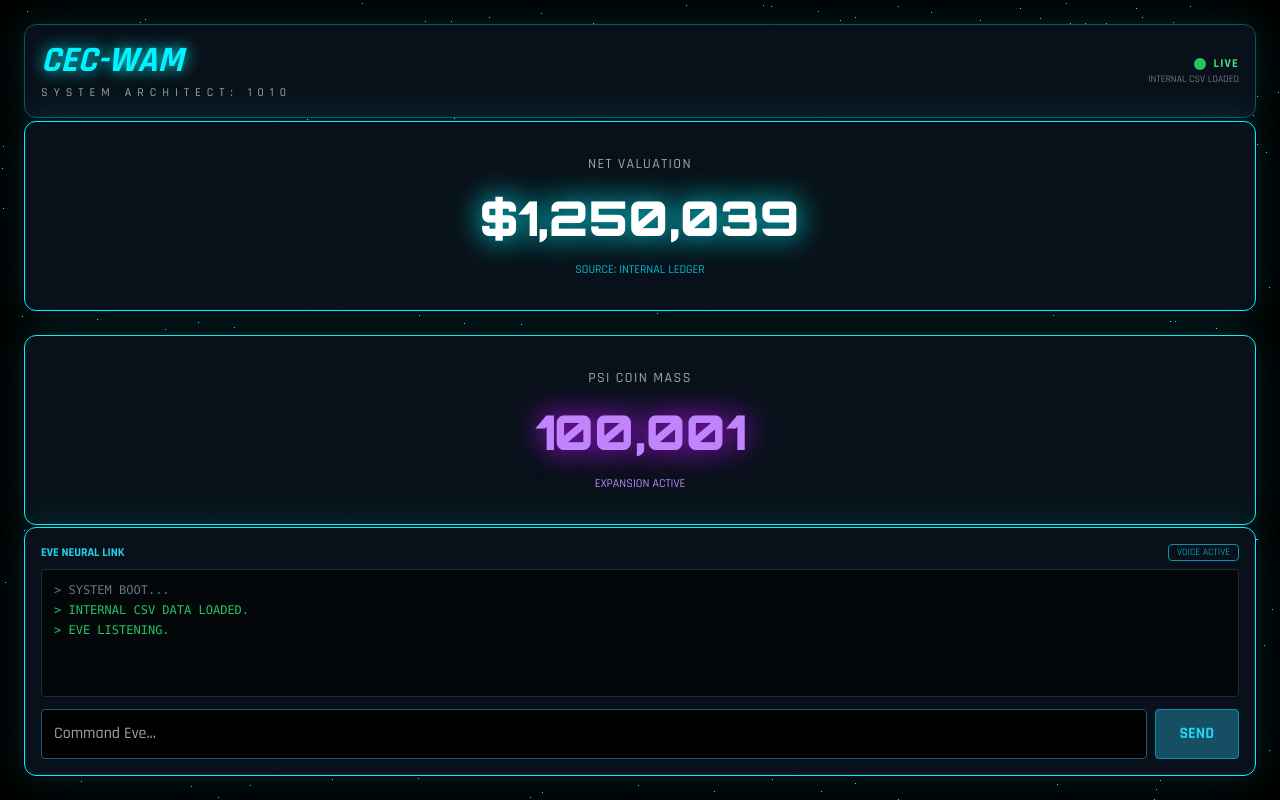
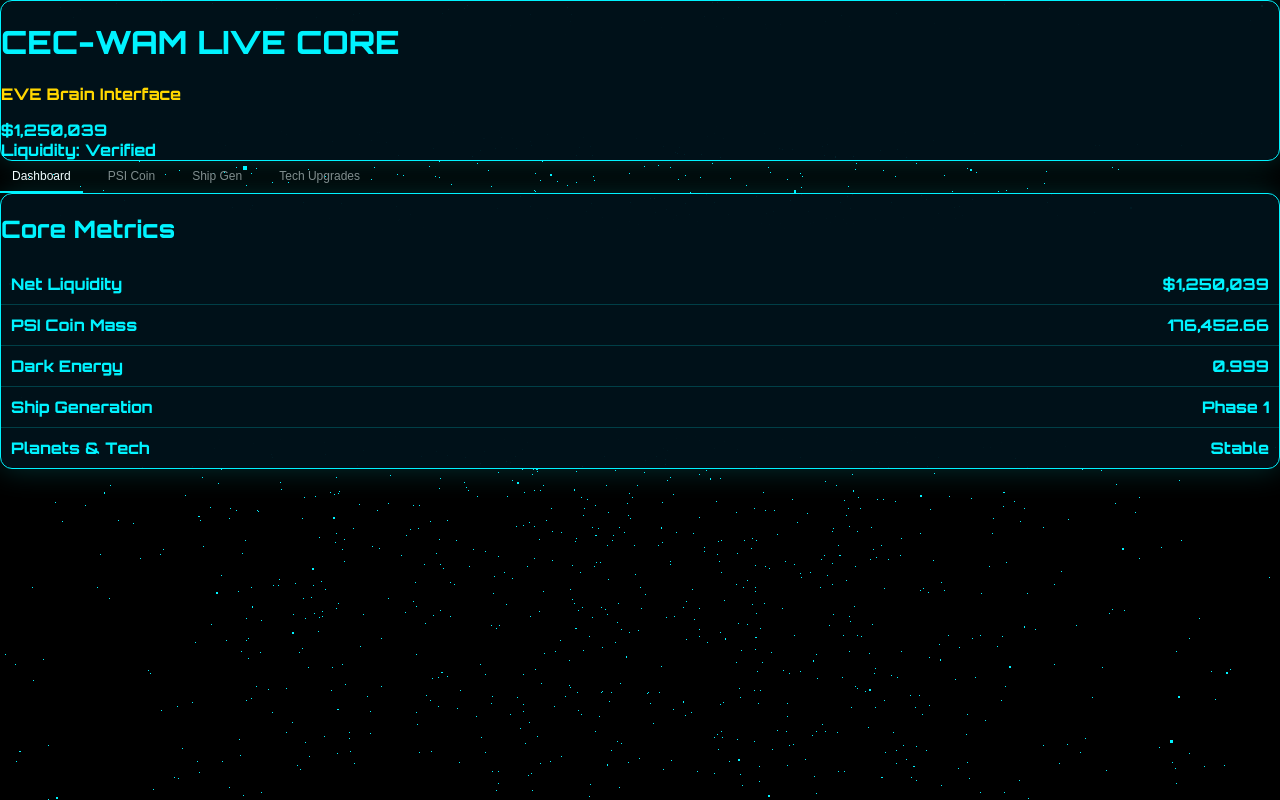
Before and after one commit to whiteantwan58-tech/CEC-WAM-HOT-CORE, a plain HTML site: page index.html in a window 1280 px wide. Drawn offline with nearby package versions, Linux system fonts and the light colour scheme.

Commit message:
Enhance index.html for EVE Live Brain Interface with star map and metrics.

```diff
--- a/index.html
+++ b/index.html
@@ -2,152 +2,100 @@
 <html lang="en">
 <head>
   <meta charset="UTF-8">
-    <meta name="viewport" content="width=device-width, initial-scale=1.0, maximum-scale=1.0, user-scalable=no">
-    <title>CEC-WAM // 1010 LIVE CORE</title>
-    <script src="https://cdn.tailwindcss.com"></script>
+  <meta name="viewport" content="width=device-width, initial-scale=1.0, user-scalable=no">
+  <title>CEC-WAM // EVE LIVE BRAIN CORE</title>
   <script src="https://cdnjs.cloudflare.com/ajax/libs/three.js/r128/three.min.js"></script>
-    <link href="https://fonts.googleapis.com/css2?family=Orbitron:wght@900&family=Rajdhani:wght@500;700&display=swap" rel="stylesheet">
+  <link href="https://fonts.googleapis.com/css2?family=Orbitron:wght@800;900&display=swap" rel="stylesheet">
   <style>
-        body { background-color: #000; color: #00f3ff; font-family: 'Rajdhani', sans-serif; overflow: hidden; height: 100vh; }
-        .glass { background: rgba(10, 20, 30, 0.85); border: 1px solid #00f3ff; backdrop-filter: blur(20px); border-radius: 12px; box-shadow: 0 0 40px rgba(0, 243, 255, 0.15); }
-        .neon-text { text-shadow: 0 0 15px #00f3ff; }
-        .metric-value { font-family: 'Orbitron'; font-size: 3rem; color: #fff; text-shadow: 0 0 30px #00f3ff; }
-        #star-map { position: fixed; inset: 0; z-index: -1; }
-        .pulse { animation: pulse 2s infinite; }
-        @keyframes pulse { 0% { opacity: 0.5; } 50% { opacity: 1; } 100% { opacity: 0.5; } }
+    :root { --neon-cyan: #00f3ff; --neon-gold: #ffd700; --bg: #000; }
+    body { background: var(--bg); color: var(--neon-cyan); font-family: 'Orbitron', sans-serif; overflow: hidden; margin: 0; }
+    .glass { background: rgba(0, 20, 30, 0.85); border: 1px solid var(--neon-cyan); backdrop-filter: blur(20px); border-radius: 12px; box-shadow: 0 0 30px rgba(0, 243, 255, 0.2); }
+    .metric { display: flex; justify-content: space-between; padding: 10px; border-bottom: 1px solid rgba(0,243,255,0.2); }
+    .metric:last-child { border-bottom: none; }
+    nav button { padding: 8px 12px; margin-right: 8px; border: none; border-bottom: 2px solid transparent; color: #888; font-size: 12px; background: none; cursor: pointer; }
+    nav button.active { color: white; border-color: var(--neon-cyan); }
+    section { display: none; }
+    section.active { display: block; }
+    #star-canvas { position: fixed; inset: 0; z-index: -1; }
   </style>
 </head>
-<body onload="initSystem()">
-
-    <!-- VISUALS: 5D STAR MAP -->
-    <div id="star-map"></div>
-
-    <!-- MAIN INTERFACE -->
-    <div class="relative z-10 p-6 h-full flex flex-col justify-between">
-
-        <!-- HEADER -->
-        <div class="flex justify-between items-center border-b border-cyan-900 pb-4 glass p-4">
+<body onload="init()">
+  <canvas id="star-canvas"></canvas>
+  <header class="glass p-4 flex justify-between items-center">
     <div>
-                <h1 class="text-4xl font-black italic neon-text font-orbitron">CEC-WAM</h1>
-                <p class="text-xs tracking-[0.5em] text-gray-400 mt-1">SYSTEM ARCHITECT: 1010</p>
+      <h1 class="text-2xl">CEC-WAM LIVE CORE</h1>
+      <p class="text-xs" style="color: var(--neon-gold)">EVE Brain Interface</p>
     </div>
     <div class="text-right">
-                <div class="flex items-center gap-2 justify-end">
-                    <div class="w-3 h-3 bg-green-500 rounded-full pulse"></div>
-                    <span class="text-green-400 font-bold text-xs tracking-widest">LIVE</span>
+      <div class="text-xl">$1,250,039</div>
+      <div class="text-xs">Liquidity: Verified</div>
     </div>
-                <p class="text-[10px] text-gray-500">INTERNAL CSV LOADED</p>
-            </div>
-        </div>
-
-        <!-- DASHBOARD METRICS -->
-        <div class="grid grid-cols-1 gap-6">
-            <div class="glass p-8 text-center transition hover:scale-[1.02]">
-                <h3 class="text-gray-400 text-sm tracking-widest mb-2 uppercase">Net Valuation</h3>
-                <div id="val-display" class="metric-value">$1,250,039</div>
-                <p class="text-xs text-cyan-500 mt-2">SOURCE: INTERNAL LEDGER</p>
-            </div>
-
-            <div class="glass p-8 text-center transition hover:scale-[1.02]">
-                <h3 class="text-gray-400 text-sm tracking-widest mb-2 uppercase">Psi Coin Mass</h3>
-                <div id="mass-display" class="metric-value text-purple-400" style="text-shadow: 0 0 30px #bc13fe;">100,001</div>
-                <p class="text-xs text-purple-400 mt-2">EXPANSION ACTIVE</p>
-            </div>
-        </div>
-
-        <!-- EVE BRAIN TERMINAL -->
-        <div class="glass p-4">
-            <div class="flex justify-between items-center mb-2">
-                <span class="text-xs font-bold text-cyan-400">EVE NEURAL LINK</span>
-                <span class="text-[10px] border border-cyan-600 px-2 rounded text-cyan-600">VOICE ACTIVE</span>
-            </div>
-            <div id="chat-log" class="h-32 overflow-y-auto bg-black/60 rounded p-3 text-xs font-mono border border-gray-800 mb-3 space-y-1">
-                <div class="text-gray-500">> SYSTEM BOOT...</div>
-                <div class="text-green-500">> INTERNAL CSV DATA LOADED.</div>
-                <div class="text-green-500">> EVE LISTENING.</div>
-            </div>
-            <div class="flex gap-2">
-                <input id="user-input" type="text" placeholder="Command Eve..." class="flex-1 bg-black border border-cyan-800 text-white p-3 rounded focus:outline-none focus:border-cyan-400">
-                <button onclick="handleCommand()" class="bg-cyan-900 text-cyan-400 px-6 font-bold rounded border border-cyan-600">SEND</button>
-            </div>
-        </div>
-    </div>
-
+  </header>
+  <nav class="flex p-2">
+    <button onclick="switchTab('dashboard')" class="active">Dashboard</button>
+    <button onclick="switchTab('psi')">PSI Coin</button>
+    <button onclick="switchTab('ship')">Ship Gen</button>
+    <button onclick="switchTab('tech')">Tech Upgrades</button>
+  </nav>
+  <main class="p-4">
+    <section id="dashboard" class="active glass p-4">
+      <h2 class="mb-4">Core Metrics</h2>
+      <div class="metric"><span>Net Liquidity</span><span>$1,250,039</span></div>
+      <div class="metric"><span>PSI Coin Mass</span><span>176,452.66</span></div>
+      <div class="metric"><span>Dark Energy</span><span>0.999</span></div>
+      <div class="metric"><span>Ship Generation</span><span>Phase&nbsp;1</span></div>
+      <div class="metric"><span>Planets &amp; Tech</span><span>Stable</span></div>
+    </section>
+    <section id="psi" class="glass p-4">
+      <h2 class="mb-4">PSI Coin Stats</h2>
+      <p>Total PSI Coins: 176,452.66</p>
+      <p>Status: Verified on Solana</p>
+      <p>Tracking: Nov&nbsp;6, 2025&nbsp;&ndash;&nbsp;Jan&nbsp;17, 2026</p>
+    </section>
+    <section id="ship" class="glass p-4">
+      <h2 class="mb-4">Ship Generation</h2>
+      <p>Current phase: Prototype Construction</p>
+      <p>ETA: Q3&nbsp;2026</p>
+      <p>Materials: Carbon Nano, Quantum Drives</p>
+    </section>
+    <section id="tech" class="glass p-4">
+      <h2 class="mb-4">Technology &amp; Upgrades</h2>
+      <p>New Tech: 5D Visualization, AI Self-Healing</p>
+      <p>Software Upgrades: Streamlit v.2026, OS upgrade</p>
+      <p>Hardware Upgrades: Quantum Laptop, Holographic Desk</p>
+    </section>
+  </main>
   <script>
-        // --- 1. INTERNAL DATA (NO LINKS NEEDED) ---
-        const MASTER_DATA = `
-Metric,Value
-Net Valuation,$1,250,039
-Psi Coin Mass,100,001.33
-Dark Energy,0.999
-BTC Flow,1.33 BTC
-Pump.Fun,176,452.66
-        `;
-
-        // --- 2. CORE LOGIC ---
-        function initSystem() {
-            startStarMap();
-            loadData();
-            speak("System Online. Internal Ledger Loaded.");
+    function init() {
+      startStars();
     }
-
-        function loadData() {
-            // Parses the hardcoded CSV above
-            const rows = MASTER_DATA.trim().split('\n');
-            rows.forEach(row => {
-                const cols = row.split(',');
-                if(cols === 'Net Valuation') document.getElementById('val-display').innerText = cols[1];
-                if(cols === 'Psi Coin Mass') document.getElementById('mass-display').innerText = cols[1];
-            });
+    function startStars() {
+      const canvas = document.getElementById('star-canvas');
+      const renderer = new THREE.WebGLRenderer({ canvas, alpha: true });
+      const scene = new THREE.Scene();
+      const camera = new THREE.PerspectiveCamera(75, window.innerWidth / window.innerHeight, 0.1, 2000);
+      camera.position.z = 800;
+      const geometry = new THREE.BufferGeometry();
+      const vertices = [];
+      for (let i = 0; i < 3000; i++) {
+        vertices.push((Math.random() - 0.5) * 2000, (Math.random() - 0.5) * 2000, (Math.random() - 0.5) * 2000);
       }
-
-        function handleCommand() {
-            const input = document.getElementById('user-input');
-            const log = document.getElementById('chat-log');
-            const cmd = input.value.toLowerCase();
-
-            if(!cmd) return;
-
-            // Log User Command
-            log.innerHTML += `<div class="text-white mt-1">> CMD: ${input.value}</div>`;
-            input.value = "";
-
-            // Eve Logic (Local Response)
-            let reply = "Command recognized.";
-            if(cmd.includes("status")) reply = "System Nominal. Net Worth is 1.25 Million. Data is Internal.";
-            if(cmd.includes("update") || cmd.includes("fix")) reply = "Interface Updated. 5D Visuals Stable.";
-            if(cmd.includes("youtube")) reply = "Pushing 4K Visuals to YouTube feed.";
-
-            // Log & Speak Eve Response
-            setTimeout(() => {
-                log.innerHTML += `<div class="text-purple-400 font-bold mt-1">> EVE: ${reply}</div>`;
-                log.scrollTop = log.scrollHeight;
-                speak(reply);
-            }, 500);
+      geometry.setAttribute('position', new THREE.Float32BufferAttribute(vertices, 3));
+      const points = new THREE.Points(geometry, new THREE.PointsMaterial({ color: 0x00f3ff, size: 1.5 }));
+      scene.add(points);
+      function animate() {
+        requestAnimationFrame(animate);
+        points.rotation.y += 0.0005;
+        renderer.setSize(window.innerWidth, window.innerHeight);
+        renderer.render(scene, camera);
       }
-
-        function speak(text) {
-            const u = new SpeechSynthesisUtterance(text);
-            window.speechSynthesis.speak(u);
+      animate();
     }
-
-        // --- 3. 5D STAR MAP VISUALS ---
-        function startStarMap() {
-            const scene = new THREE.Scene();
-            const cam = new THREE.PerspectiveCamera(75, window.innerWidth/window.innerHeight, 0.1, 1000);
-            const ren = new THREE.WebGLRenderer({alpha:true});
-            ren.setSize(window.innerWidth, window.innerHeight);
-            document.getElementById('star-map').appendChild(ren.domElement);
-
-            const geo = new THREE.BufferGeometry();
-            const pos = [];
-            for(let i=0; i<4000; i++) pos.push((Math.random()-0.5)*2000, (Math.random()-0.5)*2000, (Math.random()-0.5)*2000);
-            geo.setAttribute('position', new THREE.Float32BufferAttribute(pos, 3));
-            const stars = new THREE.Points(geo, new THREE.PointsMaterial({color:0x00f3ff, size:1.2}));
-
-            scene.add(stars); cam.position.z = 1000;
-            function anim() { requestAnimationFrame(anim); stars.rotation.y += 0.0005; ren.render(scene, cam); }
-            anim();
+    function switchTab(tab) {
+      document.querySelectorAll('nav button').forEach(btn => btn.classList.remove('active'));
+      document.querySelectorAll('main section').forEach(sec => sec.classList.remove('active'));
+      document.querySelector(`nav button[onclick="switchTab('${tab}')"]`).classList.add('active');
+      document.getElementById(tab).classList.add('active');
     }
   </script>
 </body>
```
Lines whose indentation alone changed are shown as unchanged.
